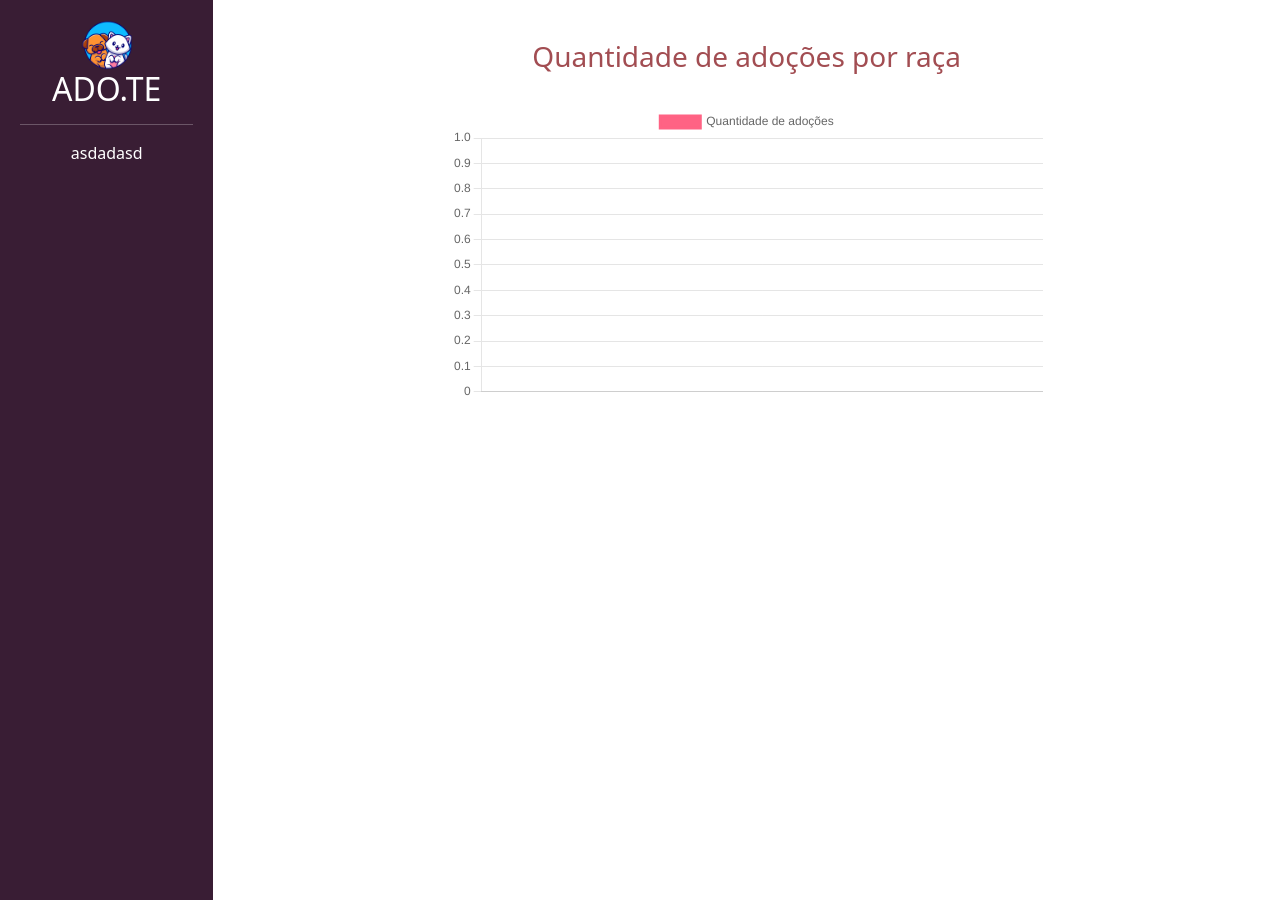
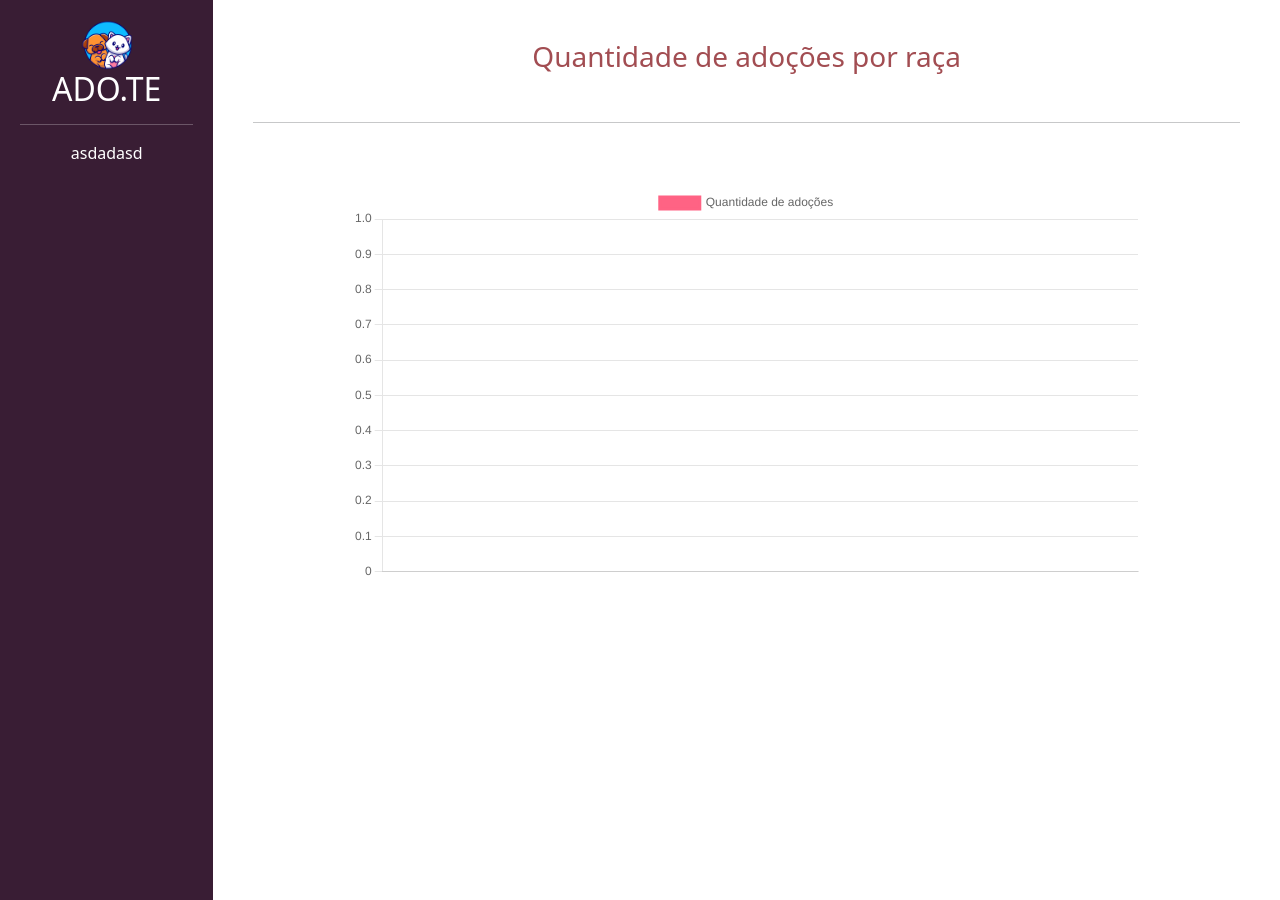
Before and after one commit to raphael-araujo/adote, a Django app: page /divulgar/dashboard/ in a window 1280 px wide. Run offline with Django 4.2, Linux system fonts and the light colour scheme; the visitor is signed in with stand-in values (Sample User, id 1); data that the repository does not hold is empty.

Commit message:
alterando exibição de pets para ordem alfabética

```diff
--- a/divulgar/templates/dashboard.html
+++ b/divulgar/templates/dashboard.html
@@ -1,17 +1,20 @@
 {% extends 'base.html' %}
 
-{% block 'titulo' %}ADO.TE | Dashboards{% endblock %}
+{% block 'titulo' %}ADO.TE | Dashboard{% endblock %}
 
 {% block 'body' %}
     <div style="padding:40px" class="col-md" align="center">
         <h3 class="font-vinho">Quantidade de adoções por raça</h3>
         <br>
-        <div style="width: 60%;">
+        <hr>
+        <br>
+        <br>
+        <div style="width: 80%;">
             <canvas id="myChart"></canvas>
         </div>
     </div>
 
-    <!-- Dashboards -->
+    <!-- Dashboard -->
     <script src="https://cdn.jsdelivr.net/npm/chart.js"></script>
     <script>
         fetch("/divulgar/api_adocoes_por_raca/",{
--- a/divulgar/views.py
+++ b/divulgar/views.py
@@ -102,7 +102,7 @@ def dashboard(request):
 
 @csrf_exempt
 def api_adocoes_por_raca(request):
-    racas = Raca.objects.all()
+    racas = Raca.objects.all().order_by('raca')
 
     quantidade_adocoes = []
     for raca in racas:
```
